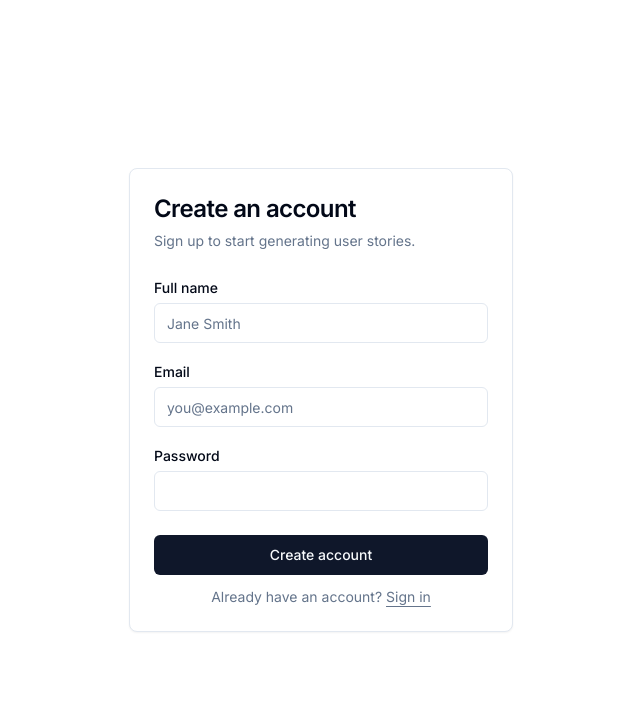
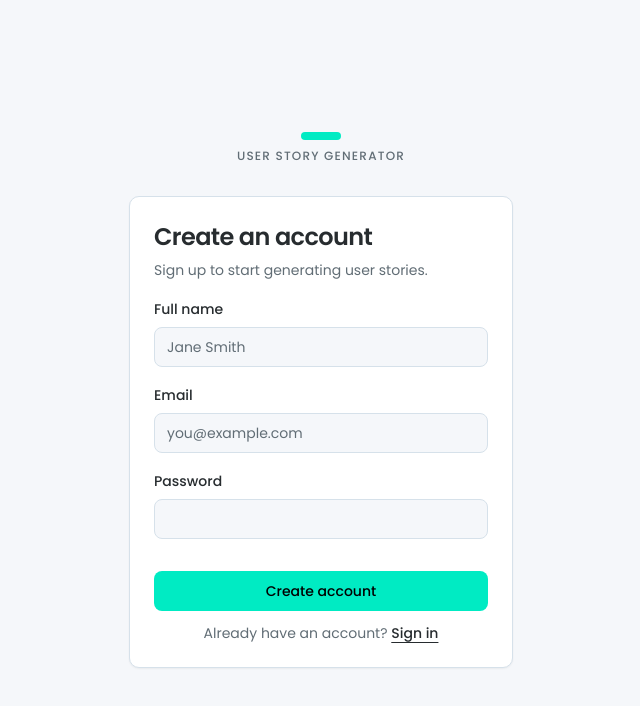
Before and after one commit to pabloldias/user-story-generator, a Next.js app: page /signup in a window 1280 px wide. Shown: the top 706 px of the page, without its empty margins (319-959 px from the left). Built offline with nearby package versions, Linux system fonts and the light colour scheme; no server answers.

Commit message:
Phase 4 — Frontend UI Implementation

```diff
--- a/app/(auth)/login/page.tsx
+++ b/app/(auth)/login/page.tsx
@@ -50,10 +50,19 @@ export default function LoginPage() {
   }
 
   return (
-    <main className="flex min-h-screen items-center justify-center p-4">
-      <Card className="w-full max-w-sm">
-        <CardHeader>
-          <CardTitle className="text-2xl">Sign in</CardTitle>
+    <main className="flex min-h-screen items-center justify-center bg-background p-4">
+      <div className="w-full max-w-sm">
+        {/* Brand mark */}
+        <div className="mb-8 flex flex-col items-center gap-2">
+          <span className="inline-block h-2 w-10 rounded-full bg-brand-neon-mint" />
+          <span className="text-xs font-medium tracking-widest text-muted-foreground uppercase">
+            User Story Generator
+          </span>
+        </div>
+
+        <Card className="border-border shadow-sm">
+          <CardHeader className="pb-4">
+            <CardTitle className="text-2xl font-semibold">Sign in</CardTitle>
             <CardDescription>Enter your email and password to access your account.</CardDescription>
           </CardHeader>
 
@@ -65,7 +74,7 @@ export default function LoginPage() {
                 </p>
               )}
 
-            <div className="space-y-1">
+              <div className="space-y-1.5">
                 <Label htmlFor="email">Email</Label>
                 <Input
                   id="email"
@@ -79,7 +88,7 @@ export default function LoginPage() {
                 )}
               </div>
 
-            <div className="space-y-1">
+              <div className="space-y-1.5">
                 <Label htmlFor="password">Password</Label>
                 <Input
                   id="password"
@@ -93,19 +102,23 @@ export default function LoginPage() {
               </div>
             </CardContent>
 
-          <CardFooter className="flex flex-col gap-3">
+            <CardFooter className="flex flex-col gap-3 pt-2">
               <Button type="submit" className="w-full" disabled={isSubmitting}>
                 {isSubmitting ? "Signing in…" : "Sign in"}
               </Button>
               <p className="text-sm text-muted-foreground text-center">
                 Don&apos;t have an account?{" "}
-              <Link href="/signup" className="underline underline-offset-4 hover:text-primary">
+                <Link
+                  href="/signup"
+                  className="font-medium text-brand-squid-ink underline underline-offset-4 hover:text-brand-neon-mint transition-colors"
+                >
                   Sign up
                 </Link>
               </p>
             </CardFooter>
           </form>
         </Card>
+      </div>
     </main>
   );
 }
--- a/app/(auth)/signup/page.tsx
+++ b/app/(auth)/signup/page.tsx
@@ -58,10 +58,19 @@ export default function SignupPage() {
   }
 
   return (
-    <main className="flex min-h-screen items-center justify-center p-4">
-      <Card className="w-full max-w-sm">
-        <CardHeader>
-          <CardTitle className="text-2xl">Create an account</CardTitle>
+    <main className="flex min-h-screen items-center justify-center bg-background p-4">
+      <div className="w-full max-w-sm">
+        {/* Brand mark */}
+        <div className="mb-8 flex flex-col items-center gap-2">
+          <span className="inline-block h-2 w-10 rounded-full bg-brand-neon-mint" />
+          <span className="text-xs font-medium tracking-widest text-muted-foreground uppercase">
+            User Story Generator
+          </span>
+        </div>
+
+        <Card className="border-border shadow-sm">
+          <CardHeader className="pb-4">
+            <CardTitle className="text-2xl font-semibold">Create an account</CardTitle>
             <CardDescription>Sign up to start generating user stories.</CardDescription>
           </CardHeader>
 
@@ -73,12 +82,12 @@ export default function SignupPage() {
                 </p>
               )}
               {successMessage && (
-              <p className="text-sm text-green-700 rounded-md border border-green-300 bg-green-50 px-3 py-2">
+                <p className="text-sm text-brand-squid-ink rounded-md border border-brand-neon-mint/40 bg-brand-aqua-breeze px-3 py-2">
                   {successMessage}
                 </p>
               )}
 
-            <div className="space-y-1">
+              <div className="space-y-1.5">
                 <Label htmlFor="fullName">Full name</Label>
                 <Input
                   id="fullName"
@@ -92,7 +101,7 @@ export default function SignupPage() {
                 )}
               </div>
 
-            <div className="space-y-1">
+              <div className="space-y-1.5">
                 <Label htmlFor="email">Email</Label>
                 <Input
                   id="email"
@@ -106,7 +115,7 @@ export default function SignupPage() {
                 )}
               </div>
 
-            <div className="space-y-1">
+              <div className="space-y-1.5">
                 <Label htmlFor="password">Password</Label>
                 <Input
                   id="password"
@@ -120,19 +129,23 @@ export default function SignupPage() {
               </div>
             </CardContent>
 
-          <CardFooter className="flex flex-col gap-3">
+            <CardFooter className="flex flex-col gap-3 pt-2">
               <Button type="submit" className="w-full" disabled={isSubmitting || !!successMessage}>
                 {isSubmitting ? "Creating account…" : "Create account"}
               </Button>
               <p className="text-sm text-muted-foreground text-center">
                 Already have an account?{" "}
-              <Link href="/login" className="underline underline-offset-4 hover:text-primary">
+                <Link
+                  href="/login"
+                  className="font-medium text-brand-squid-ink underline underline-offset-4 hover:text-brand-neon-mint transition-colors"
+                >
                   Sign in
                 </Link>
               </p>
             </CardFooter>
           </form>
         </Card>
+      </div>
     </main>
   );
 }
--- a/app/globals.css
+++ b/app/globals.css
@@ -2,67 +2,94 @@
 @tailwind components;
 @tailwind utilities;
 
+/*
+ * ─── Brand Palette ──────────────────────────────────────────────────────────
+ *
+ *  Primary
+ *    Neon Mint      #00e9c2   hsl(170 100% 46%)
+ *    Black          #000000   hsl(0 0% 0%)
+ *    White          #ffffff   hsl(0 0% 100%)
+ *
+ *  Secondary
+ *    Aqua Breeze    #bbf7e8   hsl(165 79% 85%)
+ *    Squid Ink      #282d30   hsl(203 9% 17%)
+ *    Upslope Fog    #f3f6f9   hsl(209 33% 97%)
+ *
+ *  Typography: Poppins Normal (titles + body)
+ * ────────────────────────────────────────────────────────────────────────────
+ */
+
 @layer base {
   :root {
-    --background: 0 0% 100%;
-    --foreground: 222.2 84% 4.9%;
+    /* ── Semantic shadcn/ui tokens mapped to the brand ─────────────── */
+    --background: 209 33% 97%;          /* Upslope Fog  */
+    --foreground: 203 9% 17%;           /* Squid Ink    */
 
-    --card: 0 0% 100%;
-    --card-foreground: 222.2 84% 4.9%;
+    --card: 0 0% 100%;                  /* White        */
+    --card-foreground: 203 9% 17%;      /* Squid Ink    */
 
     --popover: 0 0% 100%;
-    --popover-foreground: 222.2 84% 4.9%;
+    --popover-foreground: 203 9% 17%;
 
-    --primary: 222.2 47.4% 11.2%;
-    --primary-foreground: 210 40% 98%;
+    --primary: 170 100% 46%;            /* Neon Mint    */
+    --primary-foreground: 0 0% 0%;      /* Black        */
 
-    --secondary: 210 40% 96.1%;
-    --secondary-foreground: 222.2 47.4% 11.2%;
+    --secondary: 165 79% 85%;           /* Aqua Breeze  */
+    --secondary-foreground: 203 9% 17%; /* Squid Ink    */
 
-    --muted: 210 40% 96.1%;
-    --muted-foreground: 215.4 16.3% 46.9%;
+    --muted: 209 33% 92%;               /* tinted Upslope Fog */
+    --muted-foreground: 203 9% 42%;     /* medium Squid Ink   */
 
-    --accent: 210 40% 96.1%;
-    --accent-foreground: 222.2 47.4% 11.2%;
+    --accent: 165 79% 85%;              /* Aqua Breeze  */
+    --accent-foreground: 203 9% 17%;    /* Squid Ink    */
 
-    --destructive: 0 84.2% 60.2%;
-    --destructive-foreground: 210 40% 98%;
+    --destructive: 0 84% 60%;
+    --destructive-foreground: 0 0% 100%;
 
-    --border: 214.3 31.8% 91.4%;
-    --input: 214.3 31.8% 91.4%;
-    --ring: 222.2 84% 4.9%;
+    --border: 209 33% 88%;
+    --input: 209 33% 88%;
+    --ring: 170 100% 46%;               /* Neon Mint    */
 
-    --radius: 0.5rem;
+    --radius: 0.625rem;
+
+    /* ── Raw brand tokens (use directly via var()) ─────────────────── */
+    --color-neon-mint: 170 100% 46%;
+    --color-aqua-breeze: 165 79% 85%;
+    --color-squid-ink: 203 9% 17%;
+    --color-upslope-fog: 209 33% 97%;
+    --color-brand-black: 0 0% 0%;
+    --color-brand-white: 0 0% 100%;
   }
 
+  /* Dark mode — desaturated inversion keeping brand identity */
   .dark {
-    --background: 222.2 84% 4.9%;
-    --foreground: 210 40% 98%;
+    --background: 203 9% 10%;
+    --foreground: 209 33% 97%;
 
-    --card: 222.2 84% 4.9%;
-    --card-foreground: 210 40% 98%;
+    --card: 203 9% 14%;
+    --card-foreground: 209 33% 97%;
 
-    --popover: 222.2 84% 4.9%;
-    --popover-foreground: 210 40% 98%;
+    --popover: 203 9% 14%;
+    --popover-foreground: 209 33% 97%;
 
-    --primary: 210 40% 98%;
-    --primary-foreground: 222.2 47.4% 11.2%;
+    --primary: 170 100% 46%;
+    --primary-foreground: 0 0% 0%;
 
-    --secondary: 217.2 32.6% 17.5%;
-    --secondary-foreground: 210 40% 98%;
+    --secondary: 203 9% 22%;
+    --secondary-foreground: 209 33% 97%;
 
-    --muted: 217.2 32.6% 17.5%;
-    --muted-foreground: 215 20.2% 65.1%;
+    --muted: 203 9% 20%;
+    --muted-foreground: 209 20% 65%;
 
-    --accent: 217.2 32.6% 17.5%;
-    --accent-foreground: 210 40% 98%;
+    --accent: 203 9% 22%;
+    --accent-foreground: 209 33% 97%;
 
-    --destructive: 0 62.8% 30.6%;
-    --destructive-foreground: 210 40% 98%;
+    --destructive: 0 63% 31%;
+    --destructive-foreground: 209 33% 97%;
 
-    --border: 217.2 32.6% 17.5%;
-    --input: 217.2 32.6% 17.5%;
-    --ring: 212.7 26.8% 83.9%;
+    --border: 203 9% 22%;
+    --input: 203 9% 22%;
+    --ring: 170 100% 46%;
   }
 }
 
@@ -71,6 +98,9 @@
     @apply border-border;
   }
   body {
-    @apply bg-background text-foreground;
+    @apply bg-background text-foreground font-sans antialiased;
+  }
+  h1, h2, h3, h4, h5, h6 {
+    @apply font-sans font-normal tracking-tight;
   }
 }
--- a/app/layout.tsx
+++ b/app/layout.tsx
@@ -1,8 +1,13 @@
 import type { Metadata } from "next";
-import { Inter } from "next/font/google";
+import { Poppins } from "next/font/google";
 import "./globals.css";
 
-const inter = Inter({ subsets: ["latin"] });
+const poppins = Poppins({
+  subsets: ["latin"],
+  weight: ["400", "500", "600", "700"],
+  variable: "--font-poppins",
+  display: "swap",
+});
 
 export const metadata: Metadata = {
   title: "AI User Story Generator",
@@ -15,8 +20,8 @@ export default function RootLayout({
   children: React.ReactNode;
 }>) {
   return (
-    <html lang="en">
-      <body className={inter.className}>{children}</body>
+    <html lang="en" className={poppins.variable}>
+      <body className="font-sans">{children}</body>
     </html>
   );
 }
--- a/app/page.tsx
+++ b/app/page.tsx
@@ -1,12 +1,17 @@
 export default function Home() {
   return (
-    <main className="flex min-h-screen flex-col items-center justify-center p-24">
-      <div className="text-center">
-        <h1 className="text-4xl font-bold tracking-tight mb-4">AI User Story Generator</h1>
-        <p className="text-muted-foreground text-lg mb-8">
+    <main className="flex min-h-screen flex-col items-center justify-center bg-background p-24">
+      <div className="text-center max-w-xl">
+        {/* Accent bar */}
+        <div className="mx-auto mb-6 h-1 w-16 rounded-full bg-brand-neon-mint" />
+
+        <h1 className="text-4xl font-semibold tracking-tight text-foreground mb-4">
+          AI User Story Generator
+        </h1>
+        <p className="text-muted-foreground text-lg mb-8 leading-relaxed">
           Convert unstructured business requirements into structured, Jira-ready user stories.
         </p>
-        <p className="text-sm text-muted-foreground">
+        <p className="inline-block rounded-full bg-brand-aqua-breeze px-4 py-1.5 text-sm font-medium text-brand-squid-ink">
           Phase 1 scaffolding complete — proceed to Phase 2 (Supabase schema &amp; auth).
         </p>
       </div>
--- a/components/ui/button.tsx
+++ b/components/ui/button.tsx
@@ -9,12 +9,20 @@ const buttonVariants = cva(
   {
     variants: {
       variant: {
-        default: "bg-primary text-primary-foreground hover:bg-primary/90",
-        destructive: "bg-destructive text-destructive-foreground hover:bg-destructive/90",
-        outline: "border border-input bg-background hover:bg-accent hover:text-accent-foreground",
-        secondary: "bg-secondary text-secondary-foreground hover:bg-secondary/80",
-        ghost: "hover:bg-accent hover:text-accent-foreground",
-        link: "text-primary underline-offset-4 hover:underline",
+        // Brand primary: Neon Mint bg, Black text
+        default:
+          "bg-brand-neon-mint text-brand-black hover:bg-brand-neon-mint/85 active:bg-brand-neon-mint/75",
+        destructive:
+          "bg-destructive text-destructive-foreground hover:bg-destructive/90",
+        outline:
+          "border border-input bg-background hover:bg-accent hover:text-accent-foreground",
+        // Brand secondary: Aqua Breeze bg, Squid Ink text
+        secondary:
+          "bg-brand-aqua-breeze text-brand-squid-ink hover:bg-brand-aqua-breeze/80",
+        ghost:
+          "hover:bg-accent hover:text-accent-foreground",
+        link:
+          "text-brand-neon-mint underline-offset-4 hover:underline",
       },
       size: {
         default: "h-10 px-4 py-2",
--- a/components/ui/card.tsx
+++ b/components/ui/card.tsx
@@ -6,7 +6,10 @@ const Card = React.forwardRef<HTMLDivElement, React.HTMLAttributes<HTMLDivElemen
   ({ className, ...props }, ref) => (
     <div
       ref={ref}
-      className={cn("rounded-lg border bg-card text-card-foreground shadow-sm", className)}
+      className={cn(
+        "rounded-lg border border-border bg-card text-card-foreground shadow-sm",
+        className,
+      )}
       {...props}
     />
   ),
@@ -24,7 +27,7 @@ const CardTitle = React.forwardRef<HTMLParagraphElement, React.HTMLAttributes<HT
   ({ className, ...props }, ref) => (
     <h3
       ref={ref}
-      className={cn("text-2xl font-semibold leading-none tracking-tight", className)}
+      className={cn("text-2xl font-semibold leading-none tracking-tight text-foreground", className)}
       {...props}
     />
   ),
@@ -35,7 +38,7 @@ const CardDescription = React.forwardRef<
   HTMLParagraphElement,
   React.HTMLAttributes<HTMLParagraphElement>
 >(({ className, ...props }, ref) => (
-  <p ref={ref} className={cn("text-sm text-muted-foreground", className)} {...props} />
+  <p ref={ref} className={cn("text-sm text-muted-foreground leading-relaxed", className)} {...props} />
 ));
 CardDescription.displayName = "CardDescription";
 
--- a/components/ui/input.tsx
+++ b/components/ui/input.tsx
@@ -10,7 +10,17 @@ const Input = React.forwardRef<HTMLInputElement, InputProps>(
       <input
         type={type}
         className={cn(
-          "flex h-10 w-full rounded-md border border-input bg-background px-3 py-2 text-sm ring-offset-background file:border-0 file:bg-transparent file:text-sm file:font-medium placeholder:text-muted-foreground focus-visible:outline-none focus-visible:ring-2 focus-visible:ring-ring focus-visible:ring-offset-2 disabled:cursor-not-allowed disabled:opacity-50",
+          // Base
+          "flex h-10 w-full rounded-md border bg-background px-3 py-2 text-sm font-sans",
+          // Border uses brand ring on focus
+          "border-input ring-offset-background",
+          "placeholder:text-muted-foreground",
+          // Focus — Neon Mint ring
+          "focus-visible:outline-none focus-visible:ring-2 focus-visible:ring-brand-neon-mint focus-visible:ring-offset-2",
+          // File input reset
+          "file:border-0 file:bg-transparent file:text-sm file:font-medium",
+          // Disabled
+          "disabled:cursor-not-allowed disabled:opacity-50",
           className,
         )}
         ref={ref}
--- a/tailwind.config.ts
+++ b/tailwind.config.ts
@@ -18,7 +18,13 @@ const config: Config = {
       },
     },
     extend: {
+      fontFamily: {
+        // Poppins is loaded via next/font in layout.tsx and applied through
+        // the CSS variable --font-poppins; "sans" is overridden to use it.
+        sans: ["var(--font-poppins)", "ui-sans-serif", "system-ui", "sans-serif"],
+      },
       colors: {
+        /* ── shadcn/ui semantic tokens ─────────────────────────────── */
         border: "hsl(var(--border))",
         input: "hsl(var(--input))",
         ring: "hsl(var(--ring))",
@@ -52,6 +58,18 @@ const config: Config = {
           DEFAULT: "hsl(var(--card))",
           foreground: "hsl(var(--card-foreground))",
         },
+
+        /* ── Brand named tokens ────────────────────────────────────── */
+        brand: {
+          // Primary
+          "neon-mint": "hsl(var(--color-neon-mint))",
+          "black":     "hsl(var(--color-brand-black))",
+          "white":     "hsl(var(--color-brand-white))",
+          // Secondary
+          "aqua-breeze":  "hsl(var(--color-aqua-breeze))",
+          "squid-ink":    "hsl(var(--color-squid-ink))",
+          "upslope-fog":  "hsl(var(--color-upslope-fog))",
+        },
       },
       borderRadius: {
         lg: "var(--radius)",
```
Lines whose indentation alone changed are shown as unchanged.
